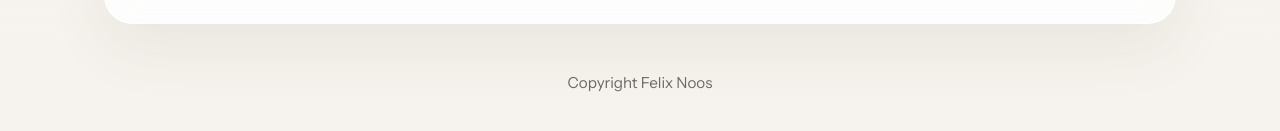
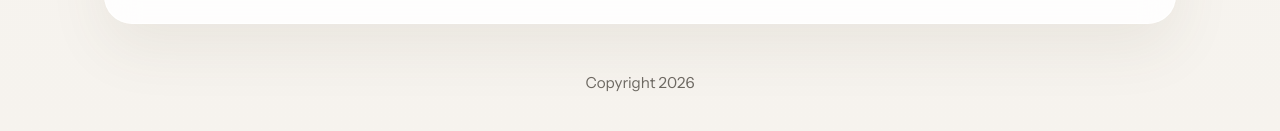
Before and after one commit to Fnuworsu/quant-job-scraper, a Next.js app: page / in a window 1280 px wide. Shown: the part 3270-3401 px from the top of the page. Built offline with nearby package versions, Linux system fonts and the light colour scheme.

Commit message:
Update copyright year in footer note

```diff
--- a/src/app/layout.tsx
+++ b/src/app/layout.tsx
@@ -36,7 +36,7 @@ export default function RootLayout({
 
           <footer className="footer">
             <div className="footer-content">
-              <p className="footer-note">Copyright Felix Noos</p>
+              <p className="footer-note">Copyright 2026 </p>
             </div>
           </footer>
         </div>
```
